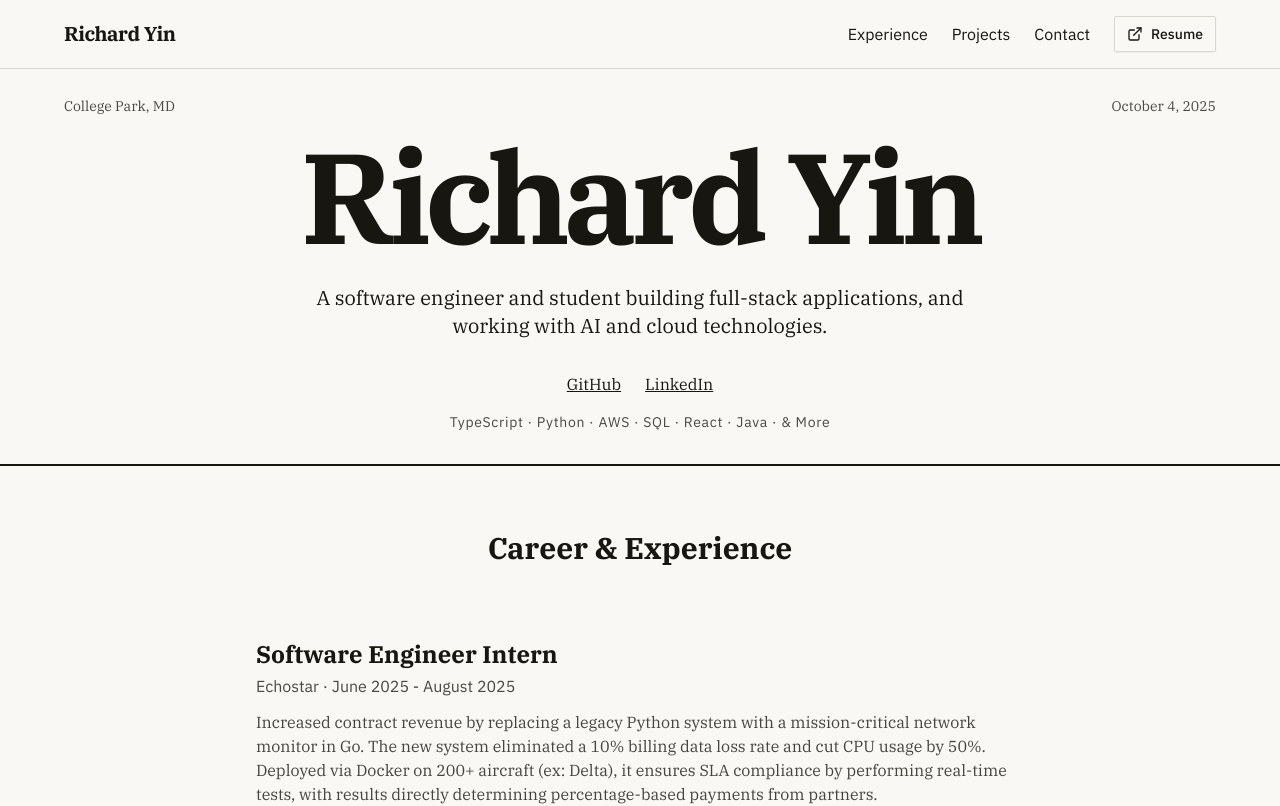
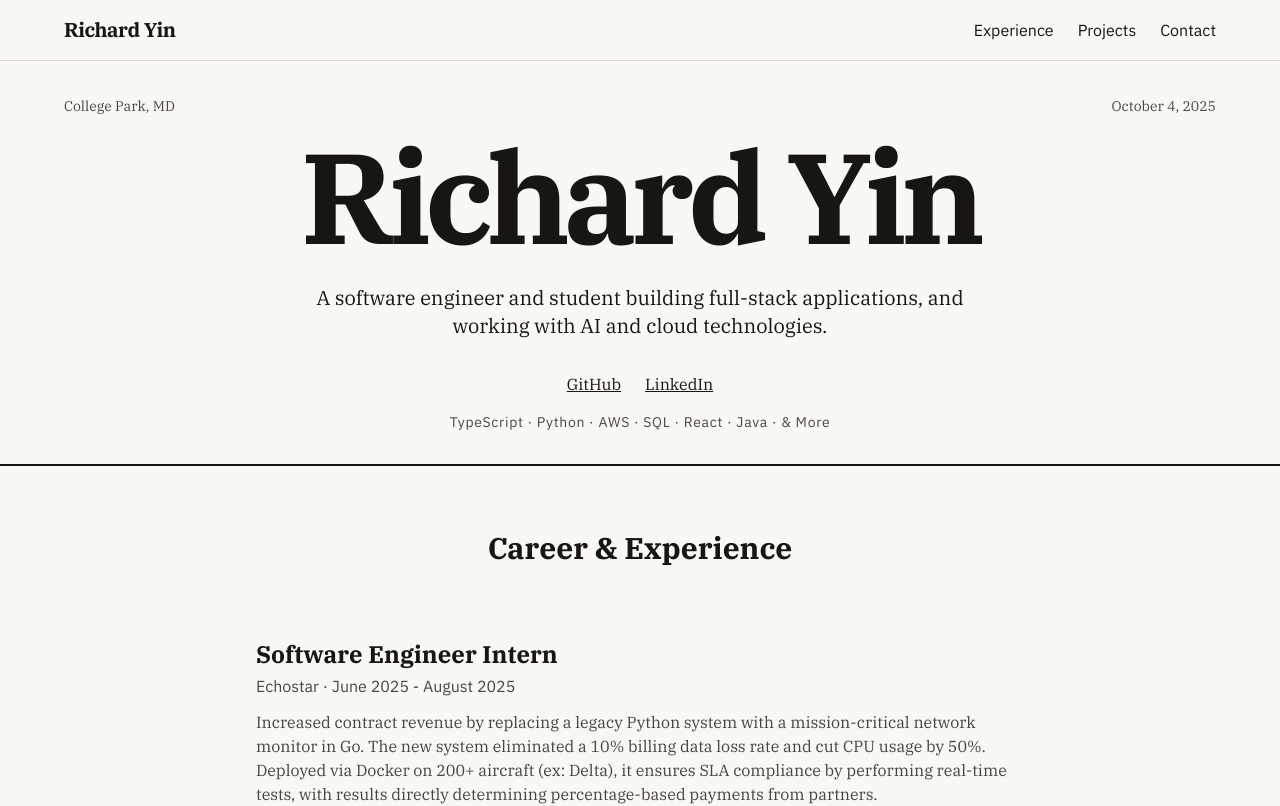
Before and after one commit to yyrichy/yyrichy.github.io, a Next.js app: page / in a window 1280 px wide. Shown: the top 806 px of the page. Built offline with nearby package versions, Linux system fonts and the light colour scheme.

Commit message:
remove resume

```diff
--- a/src/components/navbar.tsx
+++ b/src/components/navbar.tsx
@@ -33,14 +33,6 @@ export function Navbar() {
             <Link href='#contact' className={navLinkClasses}>
               Contact
             </Link>
-            <a href='/Richard_Yin_Resume.pdf' target='_blank' rel='noopener noreferrer'>
-              {/* Changed button variant to outline */}
-              <Button variant='outline' className='flex items-center gap-2 font-sans'>
-                <ExternalLink size={16} />
-                Resume
-              </Button>
-            </a>
-            {/* Removed ThemeToggle */}
           </div>
 
           {/* Mobile Navigation Toggle */}
@@ -97,12 +89,6 @@ export function Navbar() {
             <Link href='#contact' className='hover:underline' onClick={() => setIsMenuOpen(false)}>
               Contact
             </Link>
-            <a href='/Richard_Yin_Resume.pdf' target='_blank' rel='noopener noreferrer'>
-              <Button variant='outline' className='w-full flex items-center gap-2 font-sans'>
-                <ExternalLink size={16} />
-                Resume
-              </Button>
-            </a>
           </div>
         </div>
       )}
```
Also changed, not shown: 1 other file (tests, documents, lock files or other folders).
